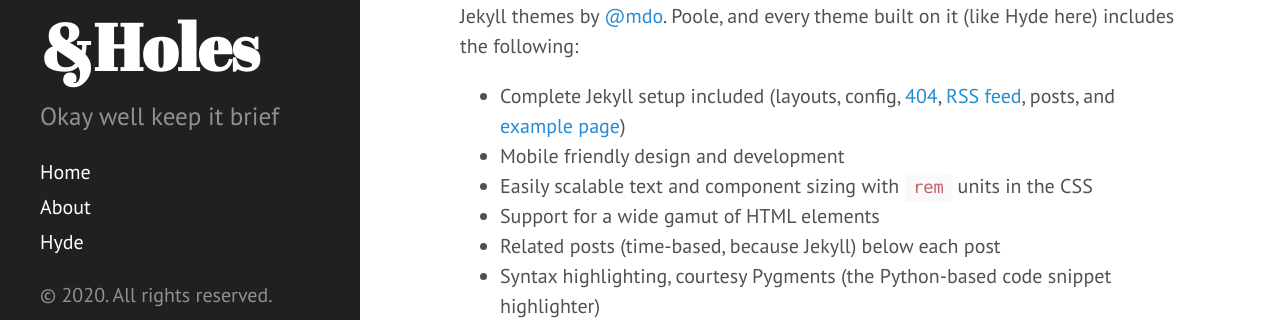
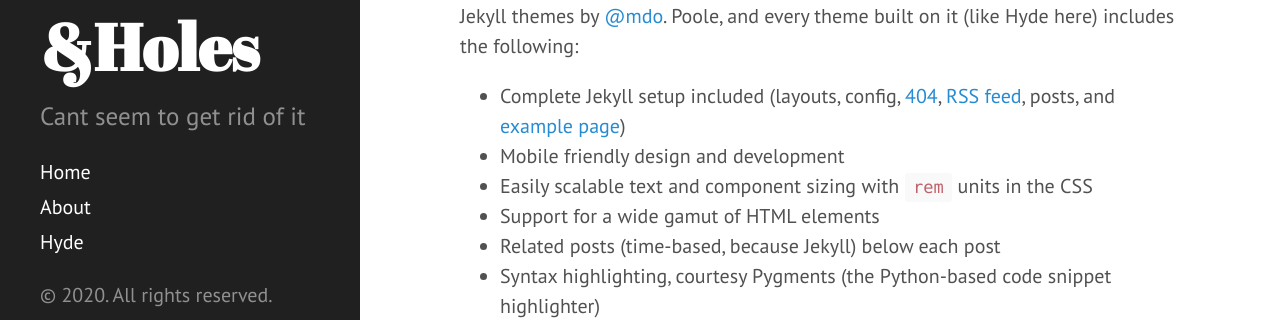
Before and after one commit to dotsandholes/dotsandholes.github.io, a Jekyll site: the page built from index.html, in a window 1280 px wide. Shown: the part 550-870 px from the top of the page. Built offline with Jekyll 4.4.1, drawn with Linux system fonts in a browser that asks for light colours; the list of posts is cut into pages by our own code; part of the change alters nothing that is shown.

Commit message:
Update _config.yml

```diff
--- a/_config.yml
+++ b/_config.yml
@@ -10,7 +10,7 @@ permalink:        pretty
 # Setup
 title:            Dots &Holes
 tagline:          'A blog'
-description:      'Okay well keep it brief'
+description:      'Cant seem to get rid of it'
 url:
 baseurl:          ''
 author:
@@ -19,5 +19,39 @@ author:
 
 paginate:         5
 
-# Custom vars
-version:          2.1.0
+prose:
+  rooturl: ''
+  siteurl: http://www.burnedsap.github.io/
+  media: assets
+  metadata:
+    _posts:
+    - name: title
+      field:
+        label: title
+        element: text
+        value: title
+    - name: layout
+      field:
+        label: layout
+        element: text
+        value: post
+    - name: date
+      field:
+        label: date
+        element: text
+        value: CURRENT_DATETIME
+    - name: author
+      field:
+        label: author
+        element: text
+        value: Salil
+    - name: categories
+      field:
+        label: categories
+        element: text
+        placeholder: Enter categories separated by commas
+    - name: tags
+      field:
+        label: tags
+        element: text
+        placeholder: Enter tags separated by commas
```
